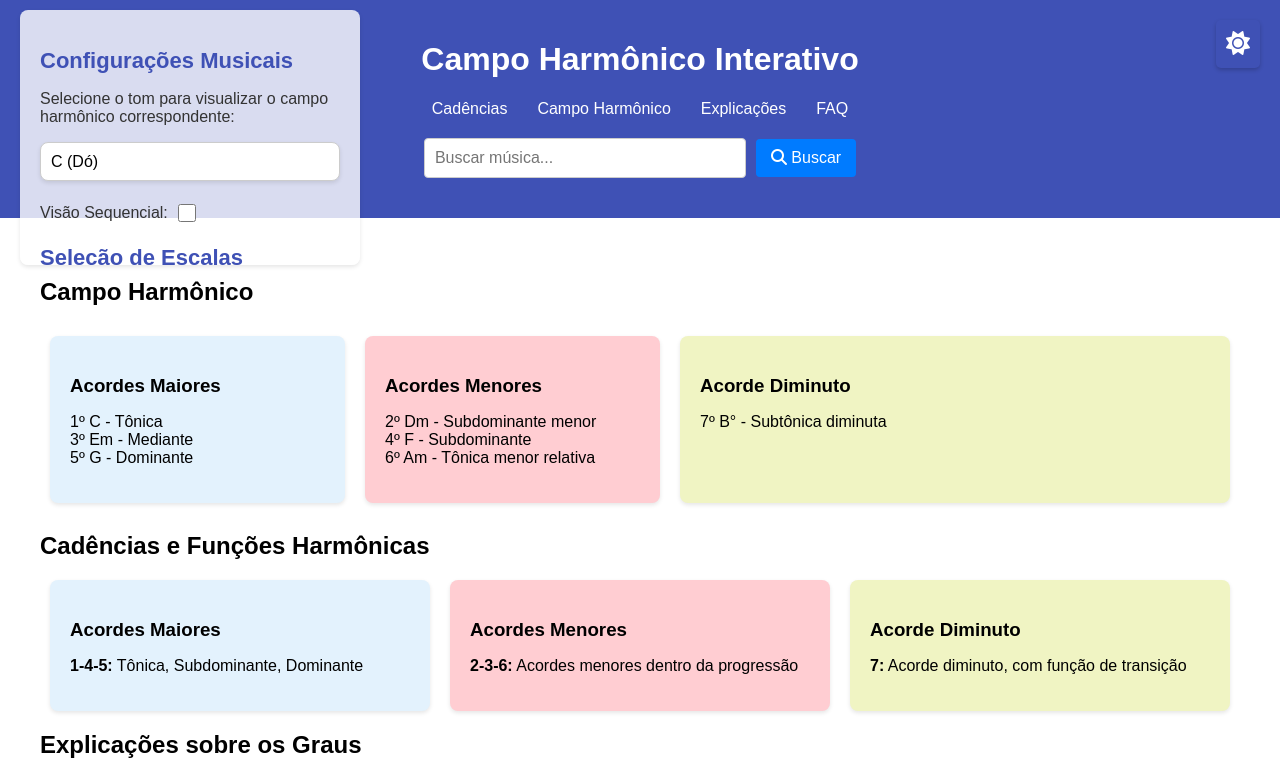
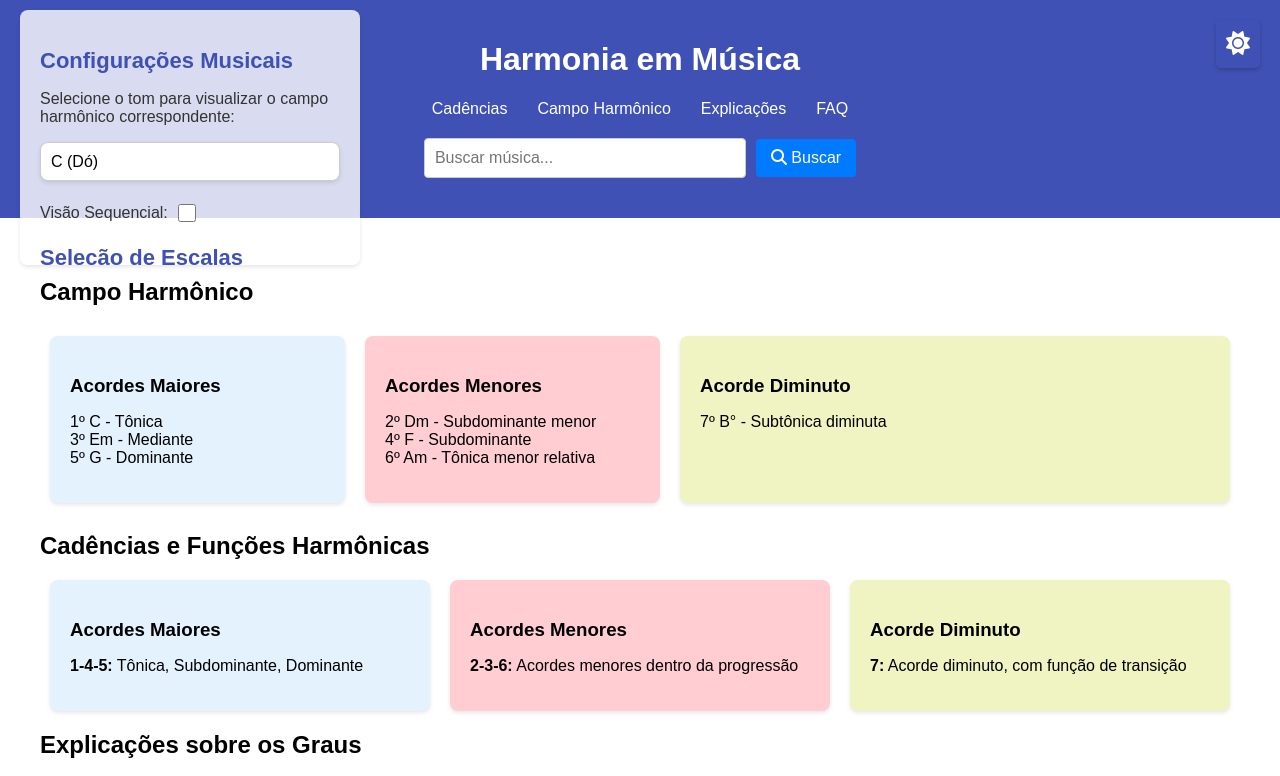
Before and after one commit to rma98/responsive-music-theory, a plain HTML site: page index.html in a window 1280 px wide. Shown: the top 776 px of the page. Drawn offline with Linux system fonts and the light colour scheme.

Commit message:
fix: atualiza o título da página no index.html

```diff
--- a/index.html
+++ b/index.html
@@ -4,7 +4,7 @@
   <meta charset="UTF-8">
   <meta name="viewport" content="width=device-width, initial-scale=1.0">
   <meta http-equiv="X-UA-Compatible" content="ie=edge">
-  <title>Campo Harmônico Interativo</title>
+  <title>Harmonia em Música</title>
   <link rel="stylesheet" href="css/style.css">
   <link rel="stylesheet" href="css/queries.css">
   <link rel="shortcut icon" href="ico/favicon.ico" type="image/x-icon">
@@ -12,7 +12,7 @@
 </head>
 <body>
   <header>
-    <h1>Campo Harmônico Interativo</h1>
+    <h1>Harmonia em Música</h1>
     <nav class="navbar">
       <ul>
         <li><a href="#cadencias">Cadências</a></li>
```
